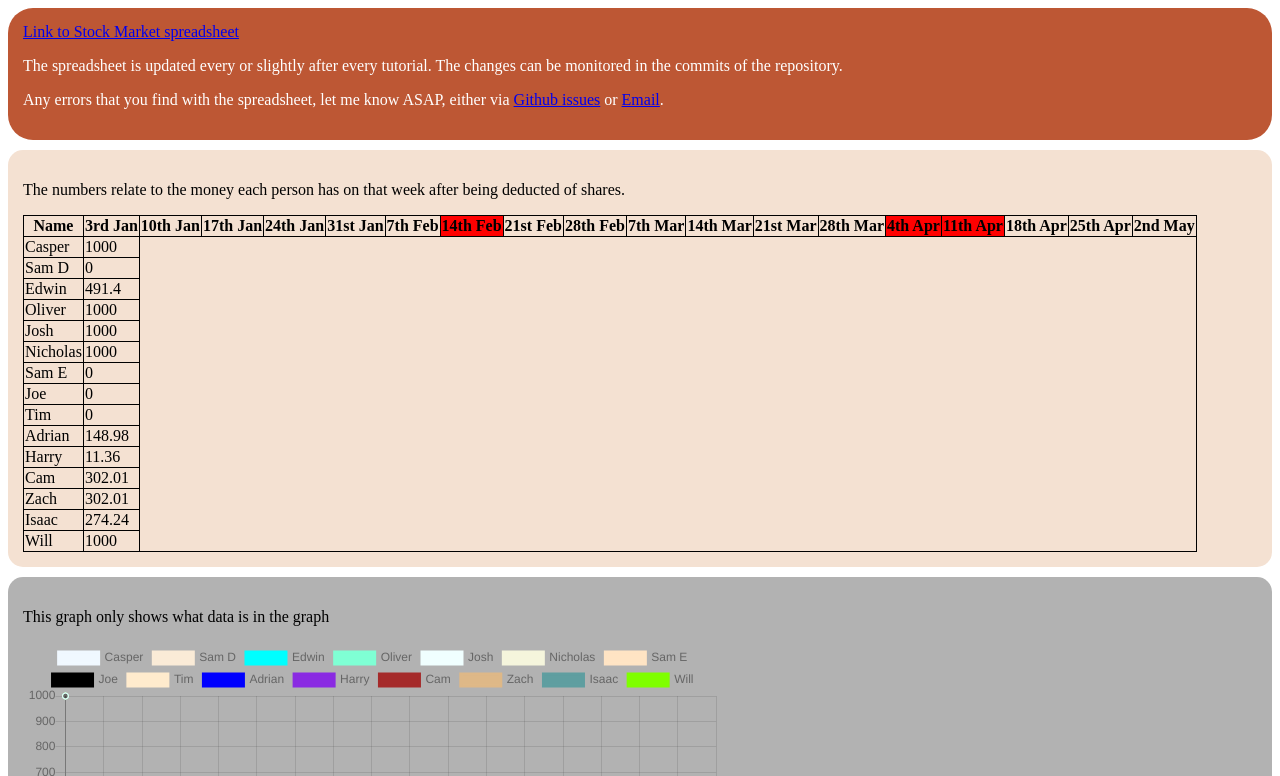
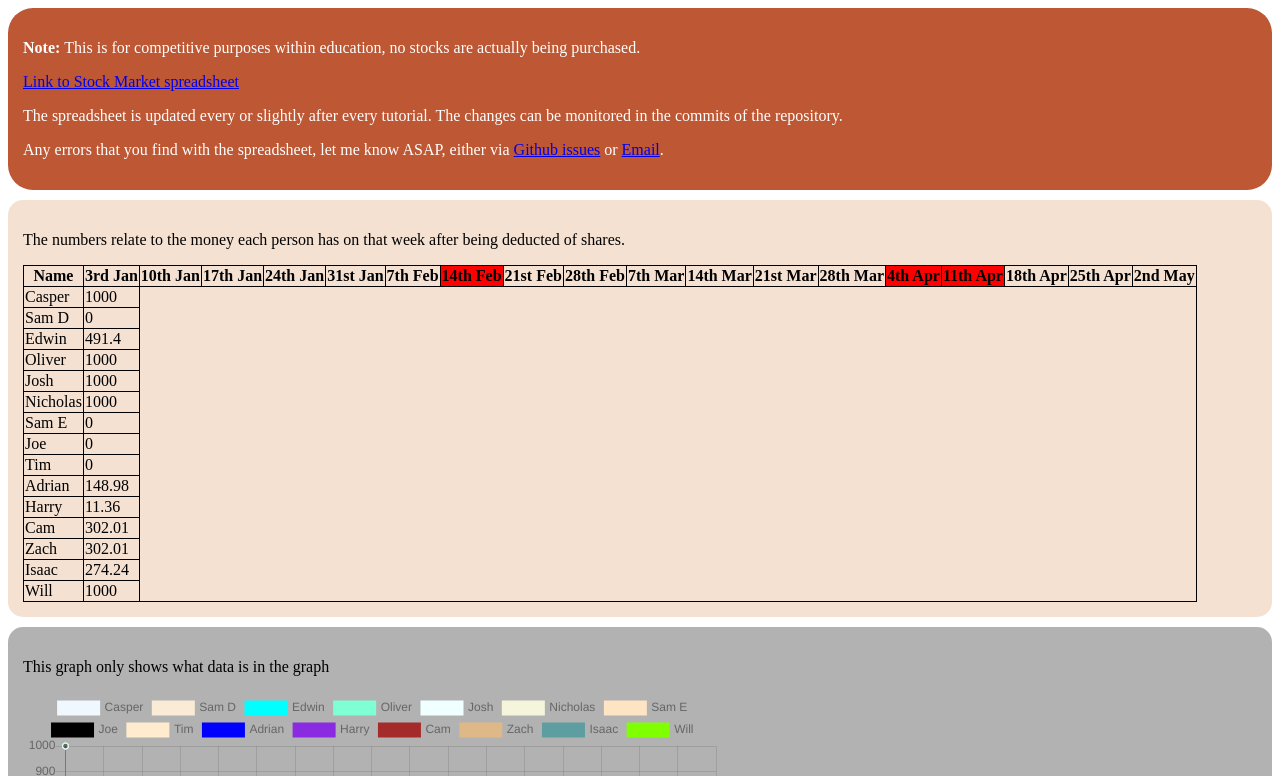
Before and after one commit to WillTheDeveloper/BrabenLeagueTable, a plain HTML site: page index.html in a window 1280 px wide. Shown: the part 100-876 px from the top of the page. Drawn offline with nearby package versions, Linux system fonts and the light colour scheme.

Commit message:
Added note for people

```diff
--- a/index.html
+++ b/index.html
@@ -18,6 +18,7 @@
 		</header>
 
 		<div style="background-color: #bd5734; border-radius: 25px; padding: 10px; color: white; padding: 15px; margin-bottom: 10px">
+			<p><b>Note: </b>This is for competitive purposes within education, no stocks are actually being purchased.</p>
 			<a href="https://docs.google.com/spreadsheets/d/1rG5wqhujy29RKZ3wt7__J-dAWFbx3Bmu1m8PkhmKdQI/edit#gid=0">Link to Stock Market spreadsheet</a>
 			<br>
 			<p>The spreadsheet is updated every or slightly after every tutorial. The changes can be monitored in the commits of the repository.</p>
```
